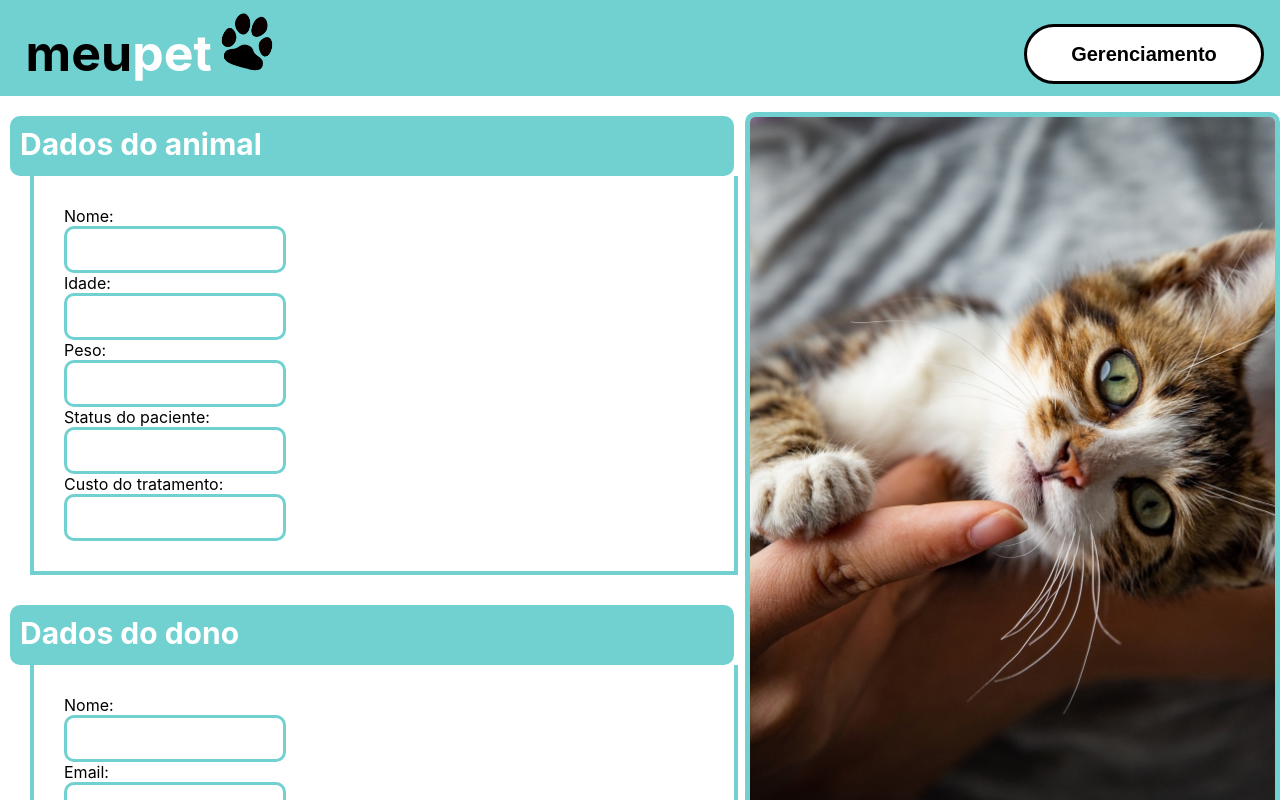
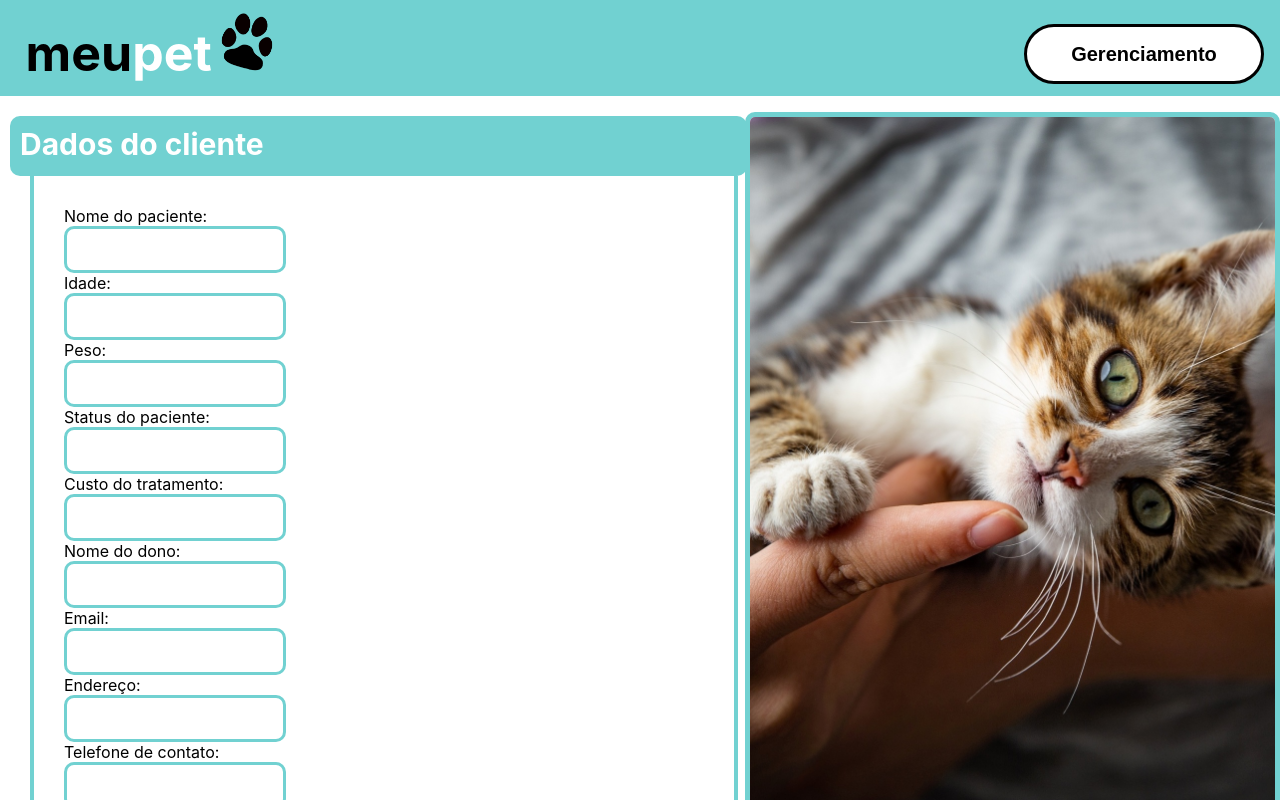
Before and after one commit to thiggasz/Projeto-React-Grupo2, a React (Create React App) app: page /cadastro in a window 1280 px wide. Shown: the top 800 px of the page. Built offline with nearby package versions, Linux system fonts and the light colour scheme.

Commit message:
Formulário

```diff
--- a/src/pages/cadastro.js
+++ b/src/pages/cadastro.js
@@ -5,50 +5,48 @@ import EstCad from './styles/cadastro.css'
 export default function Register(){
     return(
         <React.Fragment>
-            <div className='cabform'>Dados do animal</div>
+            <div className='cabform'>Dados do cliente</div>
             <form className='formulario'>
             <div>
                 <div className='alinhamentocad'>
-                    <label for='Nome'>Nome:</label>
-                    <input type='text' name='Nome' id='Nome' className='caixas'></input>
+                    <label for='Nome'>Nome do paciente:</label>
+                    <input type='text' name='Nome' id='Nome' className='caixas' required></input>
                 </div>
                 <div className='alinhamentocad'>
-                    <label for='Nome'>Idade:</label>
-                    <input type='number' name='Idade' id='Idade' className='caixas'></input>
+                    <label for='Idade'>Idade:</label>
+                    <input type='number' name='Idade' id='Idade' className='caixas' required></input>
                 </div>
                 <div className='alinhamentocad'>
-                    <label for='Nome'>Peso:</label>
-                    <input type='number' name='Peso' id='Peso' className='caixas'></input>
+                    <label for='Peso'>Peso:</label>
+                    <input type='number' name='Peso' id='Peso' className='caixas' required></input>
                 </div>
                 <div  className='alinhamentocad'>
-                    <label for='Nome'>Status do paciente:</label>
-                    <input type='text' name='Status' id='Status' className='caixas'></input>
+                    <label for='Status'>Status do paciente:</label>
+                    <input type='text' name='Status' id='Status' className='caixas' required></input>
                 </div>
                 <div  className='alinhamentocad'>
-                    <label for='Nome'>Custo do tratamento:</label>
-                    <input type='number' name='Custo' id='Custo' className='caixas'></input>
+                    <label for='Custo'>Custo do tratamento:</label>
+                    <input type='number' name='Custo' id='Custo' className='caixas' required></input>
                 </div>
             </div>
-            </form>
-            <div className='cabform'>Dados do dono</div>
-            <form className='formulario'>
             <div>
                 <div  className='alinhamentocad'>
-                    <label for='Nome'>Nome:</label>
-                    <input type='number' name='Custo' id='Custo' className='caixas'></input>
+                    <label for='NomeCli'>Nome do dono:</label>
+                    <input type='text' name='Custo' id='Nome' className='caixas' required></input>
                 </div>
                 <div  className='alinhamentocad'>
-                    <label for='Nome'>Email:</label>
-                    <input type='number' name='Custo' id='Custo' className='caixas'></input>
+                    <label for='Email'>Email:</label>
+                    <input type='email' name='Custo' id='Email' className='caixas' required></input>
                 </div>
                 <div  className='alinhamentocad'>
-                    <label for='Nome'>Endereço:</label>
-                    <input type='number' name='Custo' id='Custo' className='caixas'></input>
+                    <label for='Endereço'>Endereço:</label>
+                    <input type='text' name='Custo' id='Endereço' className='caixas' required></input>
                 </div>
                 <div  className='alinhamentocad'>
-                    <label for='Nome'>Telefone:</label>
-                    <input type='number' name='Custo' id='Custo' className='caixas'></input>
+                    <label for='TEL'>Telefone de contato:</label>
+                    <input type='tel' name='Custo' id='Telefone' className='caixas' required></input>
                 </div>
+                <input type='submit' name='Envio' className='envio'></input>
             </div>
             </form>
             <img src={ImgCad} className='img' height={700} alt="Cachorro"></img>
--- a/src/pages/styles/cadastro.css
+++ b/src/pages/styles/cadastro.css
@@ -22,7 +22,7 @@
     margin: 20px 25px 0px 10px;
     background-color: rgb(113, 209, 209);
     font-weight: bold;
-    width:55%;
+    width:56%;
     height: 40px;
     color:white;
     font-size: 30px;
```
